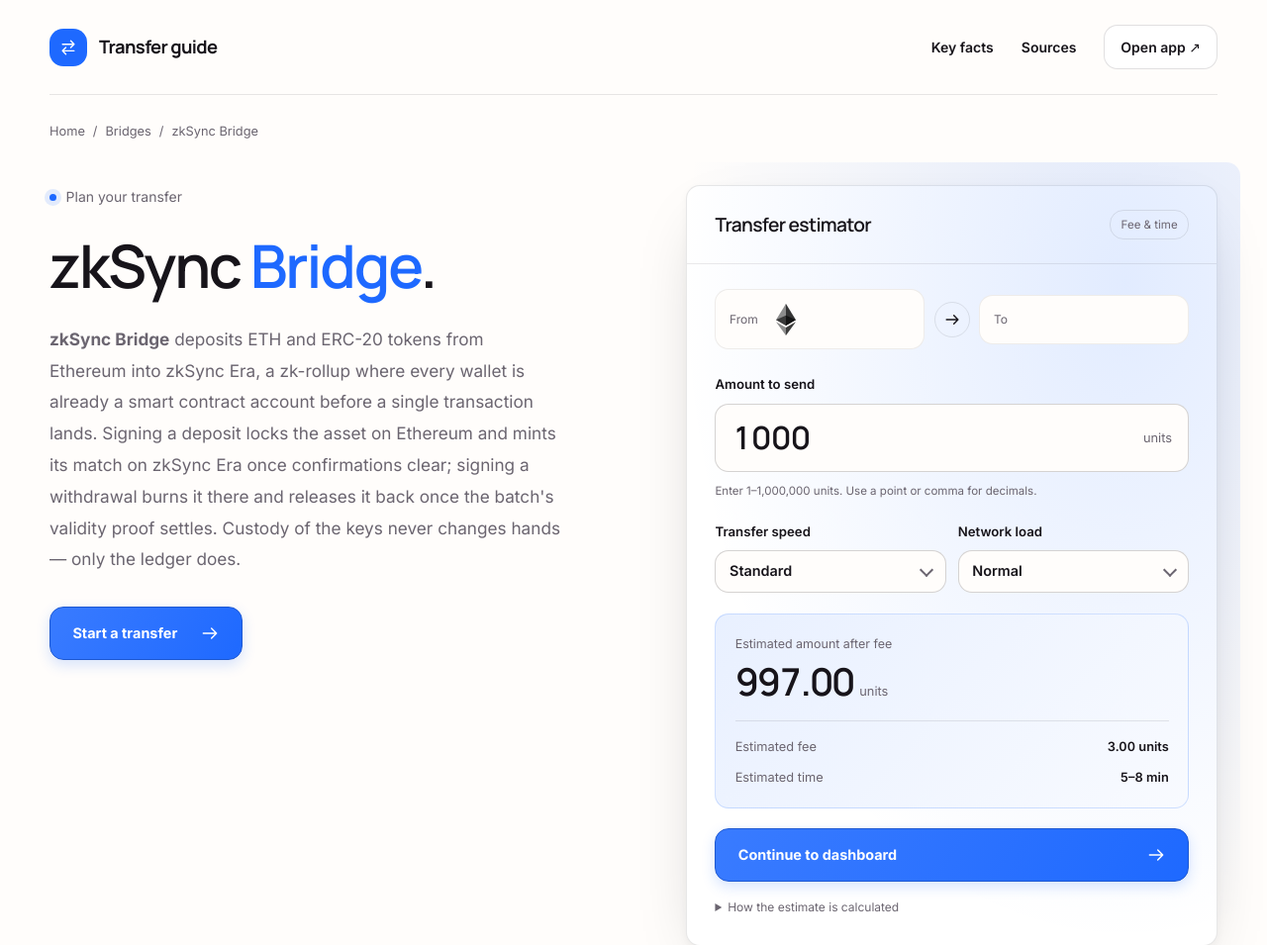
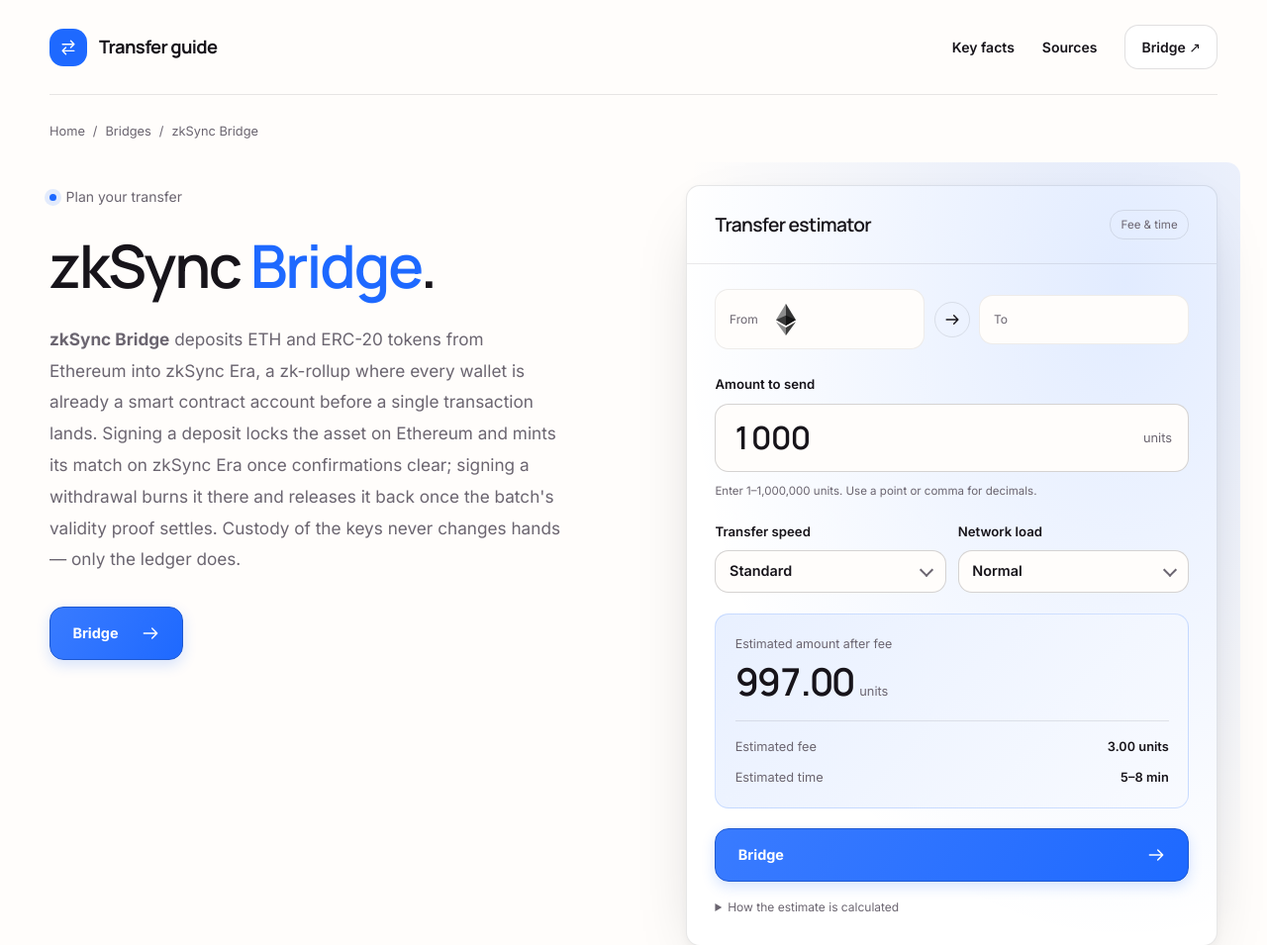
Before and after one commit to Bridge-zkSync/Bridge-zkSync.github.io, a plain HTML site: page index.html in a window 1280 px wide. Shown: the top 955 px of the page at 99% size. Drawn offline with Linux system fonts and the light colour scheme.

Commit message:
Compact hero; action-verb CTA (swap/bridge/stake)

```diff
--- a/index.html
+++ b/index.html
@@ -147,7 +147,7 @@
 <div class="c148af4">
 <nav class="c97787f" aria-label="Primary navigation">
 <div class="cb88fa2"><span class="cbb20a0" aria-hidden="true"><svg class="c713342" viewBox="0 0 24 24"><path d="M5 8h14m-4-4 4 4-4 4M19 16H5m4-4-4 4 4 4"/></svg></span>Transfer guide</div>
-<div class="ca8f7d6"><a class="c7e1e7c" href="#key-facts">Key facts</a><a class="c7e1e7c" href="#sources">Sources</a><a class="c00855a" href="dashboard/">Open app <span aria-hidden="true">↗</span></a></div>
+<div class="ca8f7d6"><a class="c7e1e7c" href="#key-facts">Key facts</a><a class="c7e1e7c" href="#sources">Sources</a><a class="c00855a" href="dashboard/">Bridge <span aria-hidden="true">↗</span></a></div>
 </nav>
 <div class="cd67ed6"><nav class="c511e69" aria-label="Breadcrumb"><a href="dashboard/">Home</a> <span>/</span> <span>Bridges</span> <span>/</span> <span>zkSync Bridge</span></nav></div>
 <header class="cd25ad2">
@@ -155,7 +155,7 @@
 <p class="c8c8db5">Plan your transfer</p>
 <h1>zkSync <em>Bridge</em>.</h1>
 <p class="c759cc3"><strong>zkSync Bridge</strong> deposits ETH and ERC-20 tokens from Ethereum into zkSync Era, a zk-rollup where every wallet is already a smart contract account before a single transaction lands. Signing a deposit locks the asset on Ethereum and mints its match on zkSync Era once confirmations clear; signing a withdrawal burns it there and releases it back once the batch's validity proof settles. Custody of the keys never changes hands — only the ledger does.</p>
-<a class="ce1a267" href="dashboard/">Start a transfer <svg class="c713342" viewBox="0 0 24 24" aria-hidden="true"><path d="M4 12h16m-6-6 6 6-6 6"/></svg></a>
+<a class="ce1a267" href="dashboard/">Bridge <svg class="c713342" viewBox="0 0 24 24" aria-hidden="true"><path d="M4 12h16m-6-6 6 6-6 6"/></svg></a>
 </div>
 <aside class="cdddd43" aria-labelledby="estimator-title">
 <div class="c1dd809"><h2 id="estimator-title">Transfer estimator</h2><span class="c5ad253">Fee &amp; time</span></div>
@@ -178,7 +178,7 @@
 <div class="ca413bf"><output id="net" for="amount">—</output> <span class="c546e83">units</span></div>
 <dl class="cbd162d"><div><dt>Estimated fee</dt><dd><output id="fee" for="amount">—</output></dd></div><div><dt>Estimated time</dt><dd><output id="time" for="amount">—</output></dd></div></dl>
 </div>
-<a class="ce1a267" href="dashboard/">Continue to dashboard <svg class="c713342" viewBox="0 0 24 24" aria-hidden="true"><path d="M4 12h16m-6-6 6 6-6 6"/></svg></a>
+<a class="ce1a267" href="dashboard/">Bridge <svg class="c713342" viewBox="0 0 24 24" aria-hidden="true"><path d="M4 12h16m-6-6 6 6-6 6"/></svg></a>
 <details class="c6fba24"><summary>How the estimate is calculated</summary><p>Fee = 0.50 units + 0.25% of the amount, rounded to two decimals. The remaining amount is the input minus the fee. Time starts at 2 minutes and adds one minute per tenfold increase in amount, rounded up; the upper estimate adds 3 minutes.</p></details>
 <noscript><p class="c5c1630">Enable JavaScript to calculate the fee and time from your amount.</p></noscript>
 </div>
```
